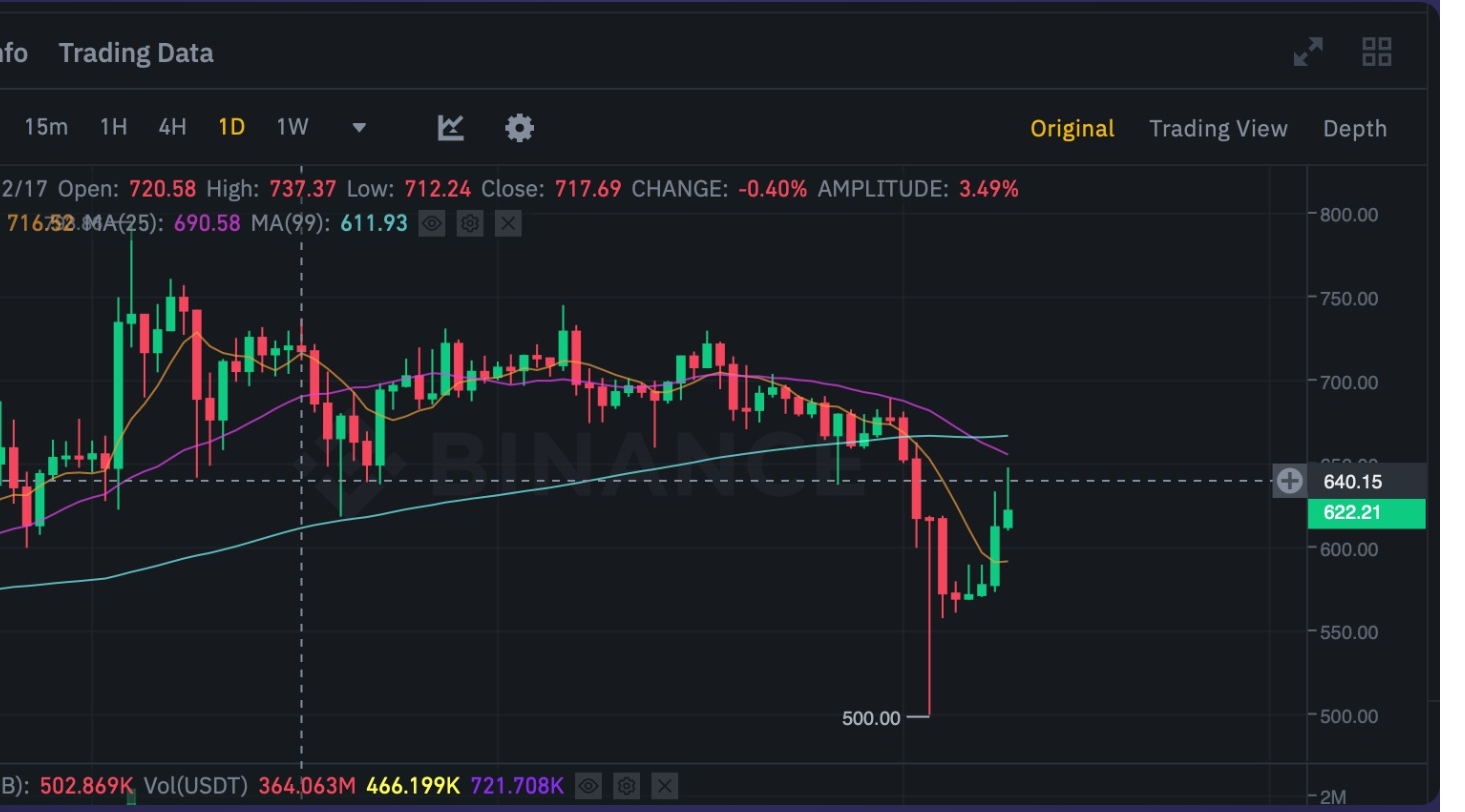
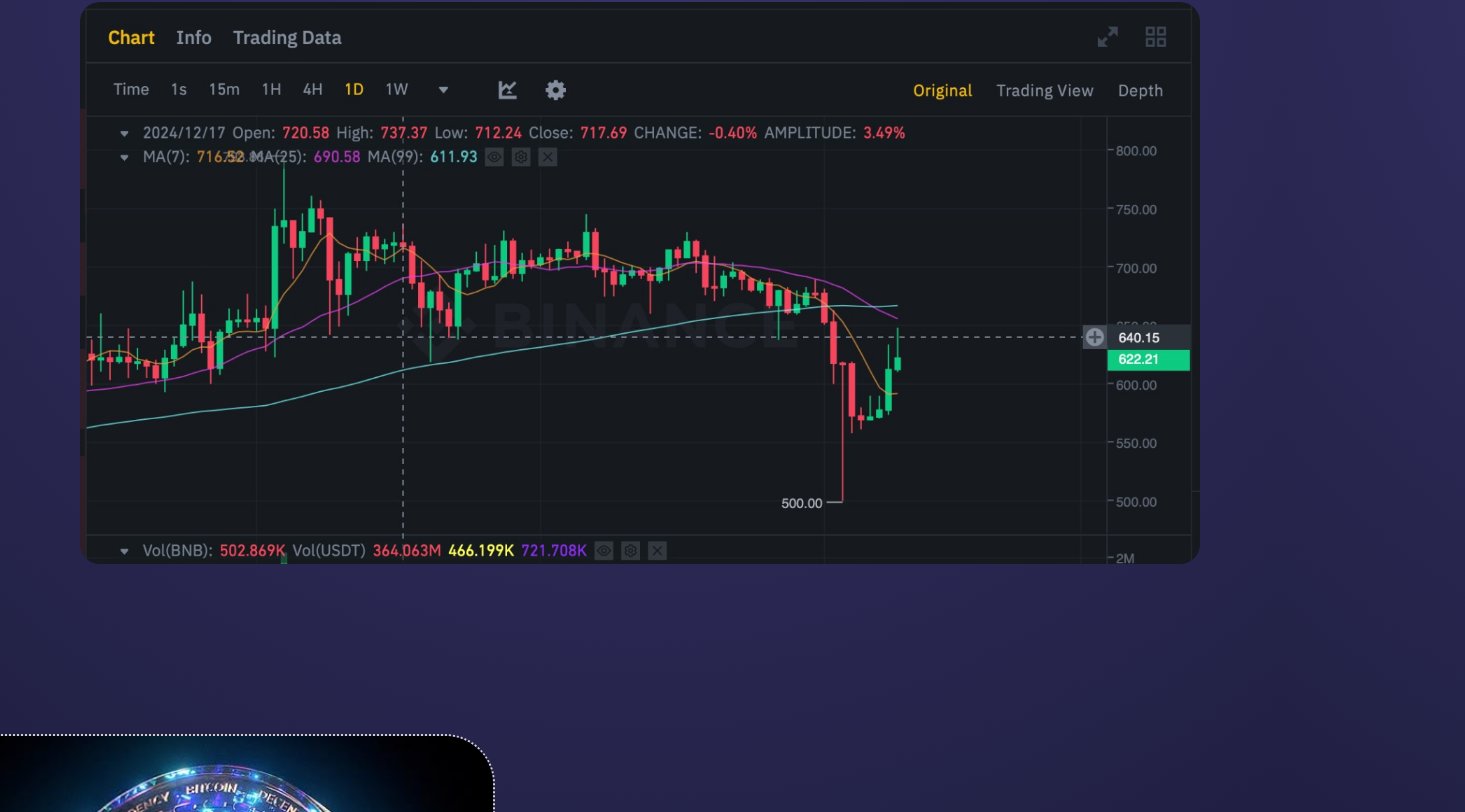
Before and after one commit to Michealbori/CHASECOIN, a React (Vite) app: page / in a window 1280 px wide. Shown: the part 1946-2758 px from the top of the page, 1465 px wide, since content can reach past the window. Built offline with nearby package versions, Linux system fonts and the light colour scheme.

Commit message:
Fix routing  issue

```diff
--- a/src/App.jsx
+++ b/src/App.jsx
@@ -3,10 +3,10 @@ import "./App.css";
 import Header from "./component/Header/Header";
 import Hero from "./component/Hero/Hero";
 import Section2 from "./component/Section2/Section2";
-import Section4 from "./component/Section3/Section3";
 import Footer from "./component/Footer/Footer";
 import Chart from "./component/Chart/Chart";
 import Section3 from "./component/Section3/Section3";
+import Section4 from "./component/Section4/Section4";
 
 function App() {
   return (
--- a/src/component/Chart/Chart.css
+++ b/src/component/Chart/Chart.css
@@ -5,6 +5,7 @@
     justify-content: center;
     align-items: center;
     flex-direction: column;
+    margin-top: 160px;
 }
 
 .ChartImage h4
--- a/src/component/Section3/Section3.css
+++ b/src/component/Section3/Section3.css
@@ -3,6 +3,11 @@
 .Section3
 {
     margin-top: 150px;
+    display: flex;
+    justify-content: center;
+    align-items: center;
+    flex-direction: column;
+    margin-bottom: 120px;
 }
 
 .SectionText3
@@ -27,11 +32,13 @@ background: linear-gradient(135deg, #ff00ff, #00ffff);
 {
     display: flex;
     justify-content: center;
+
 }
 
 .Section3image img
 {
     border-radius: 20px;
+    width: 70%;
 }
 
 .stay
--- a/src/component/Section4/Section4.css
+++ b/src/component/Section4/Section4.css
@@ -6,6 +6,8 @@
 #SectionBelow
 {
     margin-bottom: 70px;
+    margin-top: 160px;
+    margin: 0 50px 0 50px;
 }
 
 #buyNow
--- a/src/component/Section4/Section4.jsx
+++ b/src/component/Section4/Section4.jsx
@@ -2,7 +2,7 @@ import React from "react";
 import "./Section4.css"
 export default function Section4() {
   return (
-    <div className="HeroSection" id="SectionBelow">
+    <div className="HeroSection" id="SectionBelow" >
       <section className="imageSection">
         <img src="/Coin.jpg" alt="" />
       </section>
```
